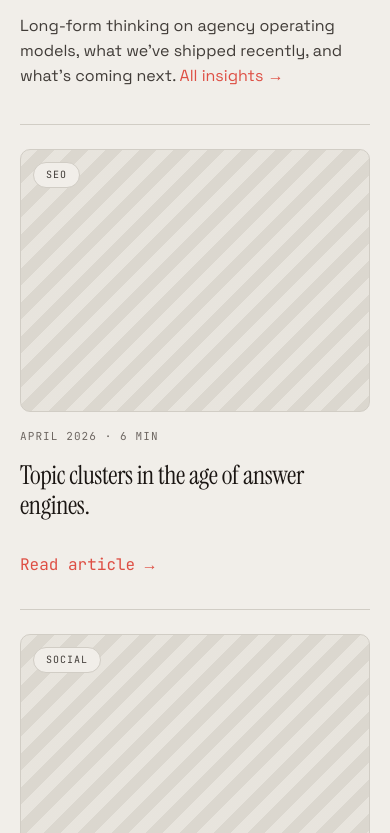
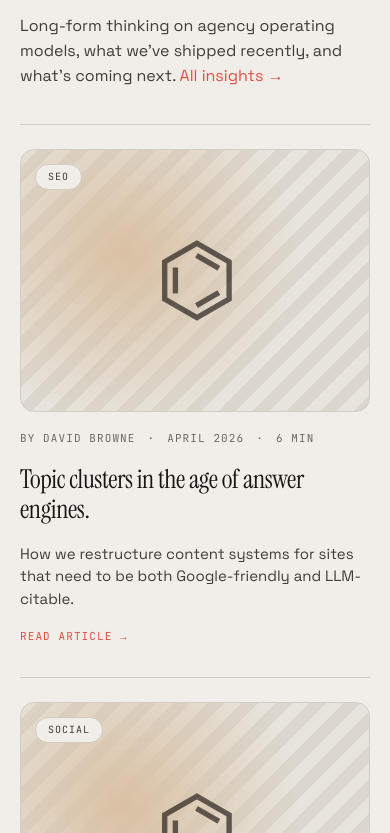
Before and after one commit to Dbrowne14/Default_Social_AI, a Next.js app: page / in a window 390 px wide. Shown: the part 6631-7464 px from the top of the page. Built offline with nearby package versions, Linux system fonts and the light colour scheme.

Commit message:
Mobile menu close on click

```diff
--- a/components/home/InsightsOverview.tsx
+++ b/components/home/InsightsOverview.tsx
@@ -1,5 +1,4 @@
-import { insights } from "@/data/blogData";
-import BlogCard from "../ui/BlogCard";
+import BlogPost from "../ui/BlogPost";
 
 const InsightsOverview = () => {
   return (
@@ -24,20 +23,7 @@ const InsightsOverview = () => {
         </div>
 
         <div className="grid grid-cols-1 md:grid-cols-3 gap-8">
-          {insights.map((insight, index) => {
-            return (
-              <BlogCard
-                key={index}
-                author={insight.author}
-                date={insight.date}
-                readTime={insight.readTime}
-                tag={insight.tag}
-                title={insight.title}
-                description={insight.description}
-                href={insight.href}
-              />
-            );
-          })}
+          <BlogPost/>
         </div>
       </div>
     </section>
--- a/components/layout/navigation/MobileMenu.tsx
+++ b/components/layout/navigation/MobileMenu.tsx
@@ -31,6 +31,7 @@ const MobileMenu = ({
             href={page === "index" ? "/" : `/${page}`}
             className="py-4 px-1 text-cream-2 border-t border-line-faded"
             key={page}
+            onClick={toggleMenu}
           >
             {page}
           </Link>
```
